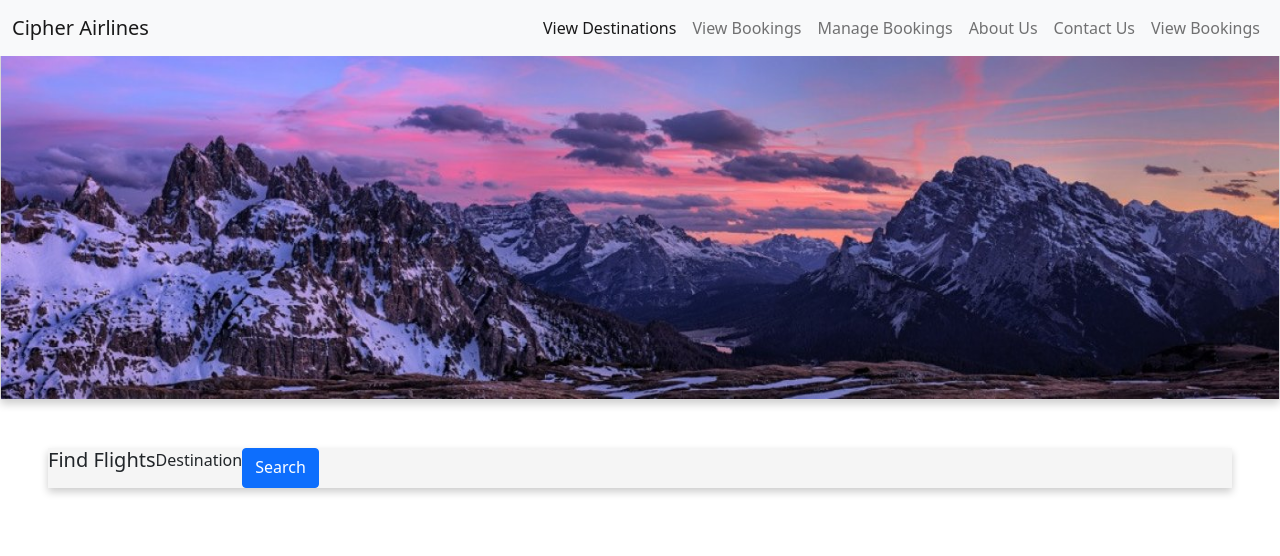
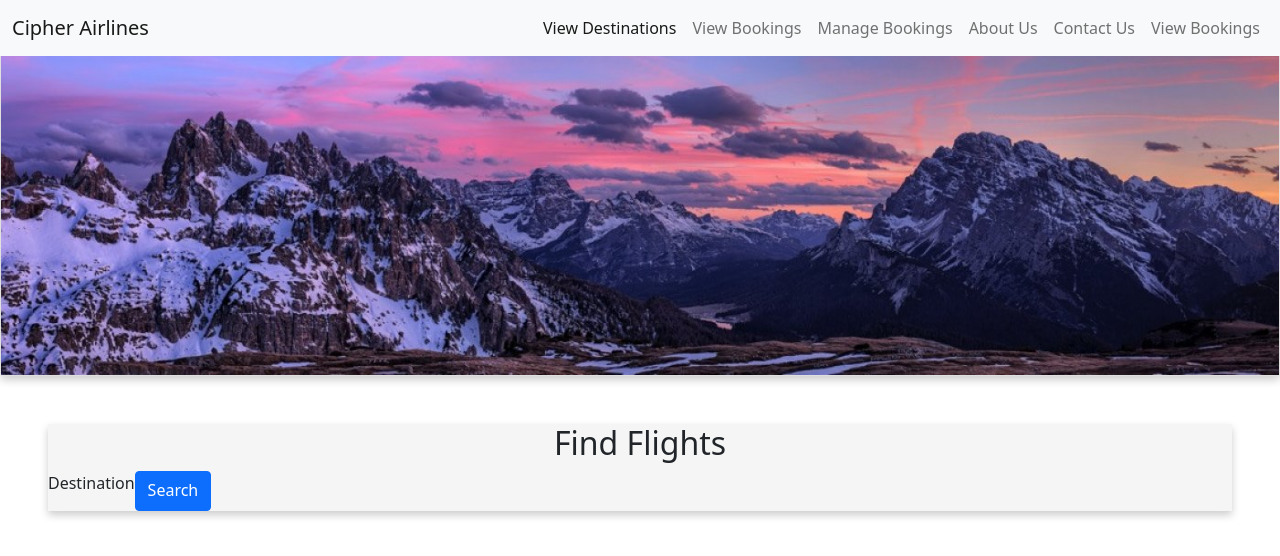
Before and after one commit to markcooper37/cipher-airline, a React (Create React App) app in the folder frontend/cipher-airline-frontend/: page / in a window 1280 px wide. Shown: the top 556 px of the page. Built offline with nearby package versions, Linux system fonts and the light colour scheme.

Commit message:
created a view destinations webpage
using react-router-dom navigation bar now links to the homepage by clicking on the logo and links to the view destinations webpage by clicking the view destinations text in the nav bar

```diff
--- a/frontend/cipher-airline-frontend/src/components/card.css
+++ b/frontend/cipher-airline-frontend/src/components/card.css
@@ -24,6 +24,11 @@
 
 }
 
+.findFlightsCar-title {
+    text-align: center;
+    font-size: 200%;
+}
+
 .findFlightsCard-body {
     display: flex;
 }
--- a/frontend/cipher-airline-frontend/src/components/card.js
+++ b/frontend/cipher-airline-frontend/src/components/card.js
@@ -19,8 +19,8 @@ function FindFlightsCard(props) {
     return (
         <div className="findFlightsCard" styles="width: 18rem;">
             {/* <img src={props.imageSrc} className="card-img-top" alt="Mountains in Italy, called the Dolamites" /> */}
+            <h5 className ="findFlightsCar-title">{props.title}</h5>
             <div className ="findFlightsCard-body">
-                <h5 className ="findFlightsCar-title">{props.title}</h5>
                 <p className ="findFlightsCar-text">{props.text}</p>
                 <a href="#" className ="btn btn-primary">{props.buttonText}</a>
             </div>
--- a/frontend/cipher-airline-frontend/src/components/navbar.js
+++ b/frontend/cipher-airline-frontend/src/components/navbar.js
@@ -6,14 +6,14 @@ function Navbar() {
     return (
         <nav id="navbar" class="navbar navbar-expand-lg navbar-light bg-light fixed-top">
             <div class="container-fluid">
-                <a class="navbar-brand" href="#">Cipher Airlines</a>
+                <a class="navbar-brand" href="/">Cipher Airlines</a>
                 <button class="navbar-toggler" type="button" data-bs-toggle="collapse" data-bs-target="#navbarSupportedContent" aria-controls="navbarSupportedContent" aria-expanded="false" aria-label="Toggle navigation">
                     <span class="navbar-toggler-icon"></span>
                 </button>
                 <div class="collapse navbar-collapse" id="navbarSupportedContent">
                     <ul class="navbar-nav ms-auto mb-2 mb-lg-0">
                         <li class="nav-item">
-                            <a class="nav-link active" aria-current="page" href="#">View Destinations</a>
+                            <a class="nav-link active" aria-current="page" href="/image">View Destinations</a>
                         </li>
                         <li class="nav-item">
                             <a class="nav-link" href="#">View Bookings</a>
@@ -38,3 +38,70 @@ function Navbar() {
 }
 
 export default Navbar
+
+
+
+
+// import React, { useState } from "react";
+// import { NavLink } from "react-router-dom";
+
+// const Navbar = () => {
+//   const [isOpen, setOpen] = useState(false);
+//   return (
+//     <nav
+//       className="navbar is-primary"
+//       role="navigation"
+//       aria-label="main navigation"
+//     >
+//       <div className="container">
+//         <div className="navbar-brand">
+//           <a
+//             role="button"
+//             className={`navbar-burger burger ${isOpen && "is-active"}`}
+//             aria-label="menu"
+//             aria-expanded="false"
+//             onClick={() => setOpen(!isOpen)}
+//           >
+//             <span aria-hidden="true"></span>
+//             <span aria-hidden="true"></span>
+//             <span aria-hidden="true"></span>
+//           </a>
+//         </div>
+
+//         <div className={`navbar-menu ${isOpen && "is-active"}`}>
+//           <div className="navbar-start">
+//             <NavLink className="navbar-item" activeClassName="is-active" to="/">
+//               Home
+//             </NavLink>
+
+//             {/* <NavLink
+//               className="navbar-item"
+//               activeClassName="is-active"
+//               to="/about"
+//             >
+//               About
+//             </NavLink> */}
+
+//             {/* <NavLink
+//               className="navbar-item"
+//               activeClassName="is-active"
+//               to="/profile"
+//             >
+//               Profile
+//             </NavLink> */}
+//           </div>
+
+//           <div className="navbar-end">
+//             <div className="navbar-item">
+//               <div className="buttons">
+//                 <a className="button is-white">Log in</a>
+//               </div>
+//             </div>
+//           </div>
+//         </div>
+//       </div>
+//     </nav>
+//   );
+// };
+
+// export default Navbar;
--- a/frontend/cipher-airline-frontend/src/pages/App.js
+++ b/frontend/cipher-airline-frontend/src/pages/App.js
@@ -1,11 +1,19 @@
 //import './App.css';
+import { BrowserRouter, Route, Switch } from 'react-router-dom';
 import Homepage from './homepage.js';
+import viewDestinations from './viewDestinations.js';
+import Navbar from '../components/navbar.js';
+
 
 function App() {
   return (
-    <>
-    <Homepage></Homepage>
-    </>
+    <BrowserRouter>
+      <Navbar/>
+      <Switch>
+        <Route path="/" component={Homepage} exact />
+        <Route path="/image" component={viewDestinations} exact />
+      </Switch>
+    </BrowserRouter>
   );
 }
 
--- a/frontend/cipher-airline-frontend/src/pages/homepage.js
+++ b/frontend/cipher-airline-frontend/src/pages/homepage.js
@@ -1,17 +1,13 @@
 import './homepage.css';
-import Navbar from '../components/navbar.js';
+
 import {Card, FindFlightsCard} from '../components/card.js';
-//import FindFlightsCard from '../components/card.js';
 import Italy from '../resources/dolomites_rectangle.jpg';
 
 function Homepage() {
   return (
     <>
-    <div> HELLO </div>
-    <Navbar/>
     <Card imageSrc={Italy} />
     <FindFlightsCard title="Find Flights" text="Destination" buttonText="Search" />
-
     </>
   );
 }
--- /dev/null
+++ b/frontend/cipher-airline-frontend/src/pages/viewDestinations.js
@@ -0,0 +1,14 @@
+//import './homepage.css';
+
+import {Card} from '../components/card.js';
+import Italy from '../resources/dolomites_rectangle.jpg';
+
+function viewDestinations() {
+  return (
+    <div>
+        <Card imageSrc={Italy} />
+    </div>
+  );
+}
+
+export default viewDestinations;
```
